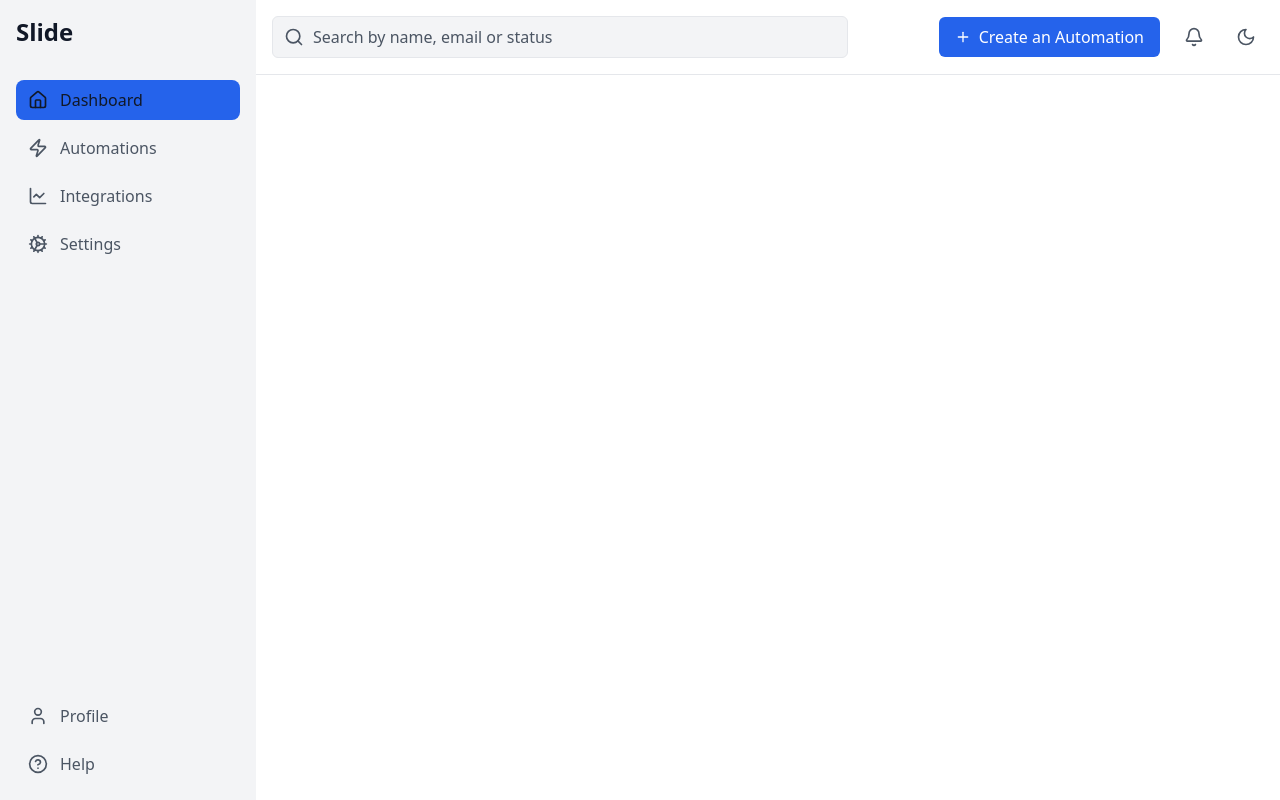
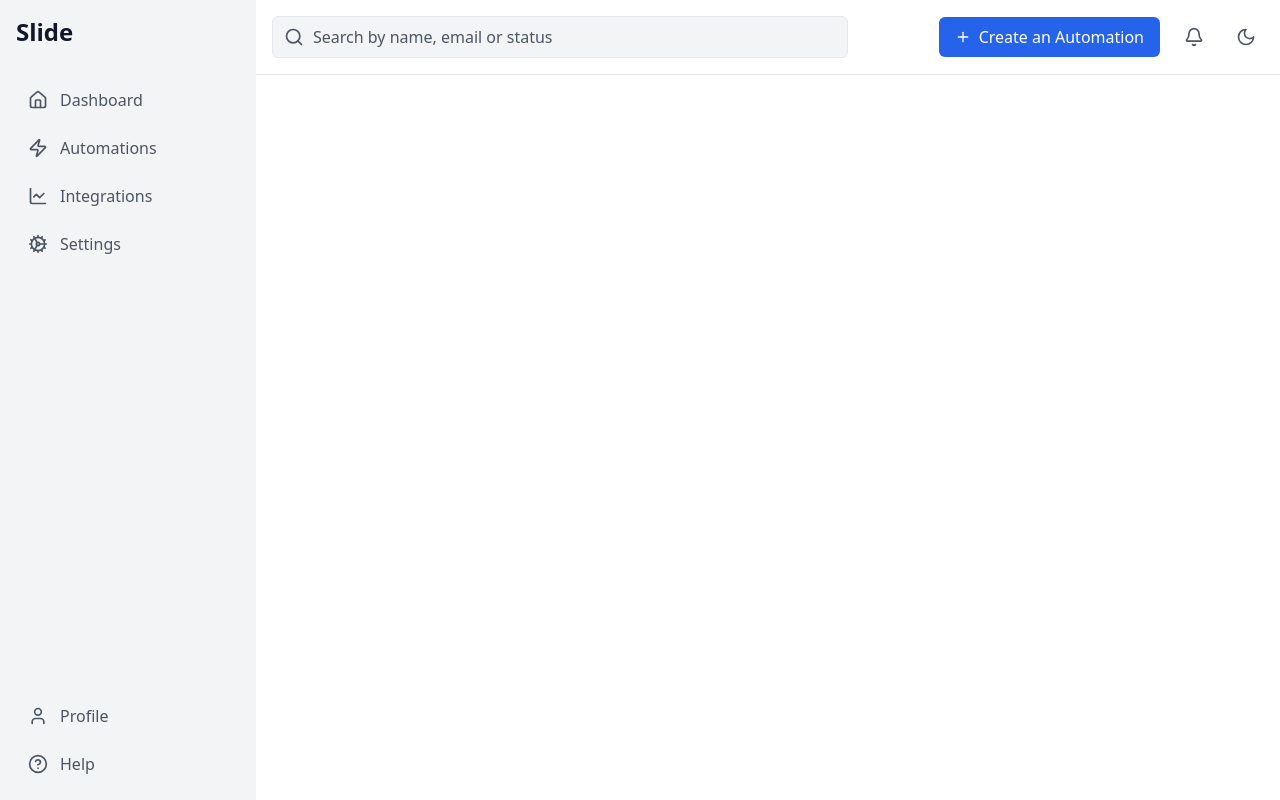
Before and after one commit to manjeetexe/INSTA, a React (Vite) app in the folder CLIENT/: page / in a window 1280 px wide. Built offline with nearby package versions, Linux system fonts and the light colour scheme.

Commit message:
update app

```diff
--- a/CLIENT/src/App.jsx
+++ b/CLIENT/src/App.jsx
@@ -1,5 +1,5 @@
 import React, { useState, useEffect } from 'react';
-import { BrowserRouter, Routes, Route, Link } from 'react-router-dom';
+import { BrowserRouter, Routes, Route, Link, useLocation } from 'react-router-dom';
 import Layout from './Components/Layout';
 import Automation from './pages/Automation';
 import DashBoard from './Components/DashBoard';
@@ -17,39 +17,79 @@ export default function App() {
     setTheme((prevTheme) => (prevTheme === 'dark' ? 'light' : 'dark'));
   };
 
-  const NavLinks = () => (
+  const NavLinks = () => {
+    const location = useLocation(); // Get the current path
+    const isActive = (path) => location.pathname === path;
+
+    return (
       <>
-      <Link to="/dashboard" className="flex items-center space-x-3 px-3 py-2 text-gray-900 dark:text-white bg-blue-600 rounded-lg">
+        <Link
+          to="/dashboard"
+          className={`flex items-center space-x-3 px-3 py-2 rounded-lg ${
+            isActive('/dashboard') ? 'bg-blue-600 text-white' : 'text-gray-600 dark:text-gray-400 hover:text-white hover:bg-zinc-900'
+          }`}
+        >
           <Home className="w-5 h-5" />
           <span>Dashboard</span>
         </Link>
-      <Link to="/automation" className="flex items-center space-x-3 px-3 py-2 text-gray-600  dark:text-gray-400 hover:text-white rounded-lg hover:bg-zinc-900">
+        <Link
+          to="/automation"
+          className={`flex items-center space-x-3 px-3 py-2 rounded-lg ${
+            isActive('/automation') ? 'bg-blue-600 text-white' : 'text-gray-600 dark:text-gray-400 hover:text-white hover:bg-zinc-900'
+          }`}
+        >
           <Zap className="w-5 h-5" />
           <span>Automations</span>
         </Link>
-      <Link to="/integrations" className="flex items-center space-x-3 px-3 py-2 text-gray-600 dark:text-gray-400 hover:text-white rounded-lg hover:bg-zinc-900">
+        <Link
+          to="/integrations"
+          className={`flex items-center space-x-3 px-3 py-2 rounded-lg ${
+            isActive('/integrations') ? 'bg-blue-600 text-white' : 'text-gray-600 dark:text-gray-400 hover:text-white hover:bg-zinc-900'
+          }`}
+        >
           <LineChart className="w-5 h-5" />
           <span>Integrations</span>
         </Link>
-      <Link to="/settings" className="flex items-center space-x-3 px-3 py-2 text-gray-600 dark:text-gray-400 hover:text-white rounded-lg hover:bg-zinc-900">
+        <Link
+          to="/settings"
+          className={`flex items-center space-x-3 px-3 py-2 rounded-lg ${
+            isActive('/settings') ? 'bg-blue-600 text-white' : 'text-gray-600 dark:text-gray-400 hover:text-white hover:bg-zinc-900'
+          }`}
+        >
           <Cog className="w-5 h-5" />
           <span>Settings</span>
         </Link>
       </>
     );
+  };
 
-  const BottomNavLinks = () => (
+  const BottomNavLinks = () => {
+    const location = useLocation(); // Get the current path
+    const isActive = (path) => location.pathname === path;
+
+    return (
       <>
-      <Link to="/profile" className="flex items-center space-x-3 px-3 py-2 text-gray-600 dark:text-gray-400 hover:text-white rounded-lg hover:bg-zinc-900">
+        <Link
+          to="/profile"
+          className={`flex items-center space-x-3 px-3 py-2 rounded-lg ${
+            isActive('/profile') ? 'bg-blue-600 text-white' : 'text-gray-600 dark:text-gray-400 hover:text-white hover:bg-zinc-900'
+          }`}
+        >
           <User className="w-5 h-5" />
           <span>Profile</span>
         </Link>
-      <Link to="/help" className="flex items-center space-x-3 px-3 py-2 text-gray-600 dark:text-gray-400 hover:text-white rounded-lg hover:bg-zinc-900">
+        <Link
+          to="/help"
+          className={`flex items-center space-x-3 px-3 py-2 rounded-lg ${
+            isActive('/help') ? 'bg-blue-600 text-white' : 'text-gray-600 dark:text-gray-400 hover:text-white hover:bg-zinc-900'
+          }`}
+        >
           <HelpCircle className="w-5 h-5" />
           <span>Help</span>
         </Link>
       </>
     );
+  };
 
   return (
     <BrowserRouter>
@@ -64,6 +104,7 @@ export default function App() {
         <Routes>
           <Route path="/dashboard" element={<DashBoard />} />
           <Route path="/automation" element={<Automation />} />
+
         </Routes>
       </Layout>
     </BrowserRouter>
```
Lines whose indentation alone changed are shown as unchanged.
